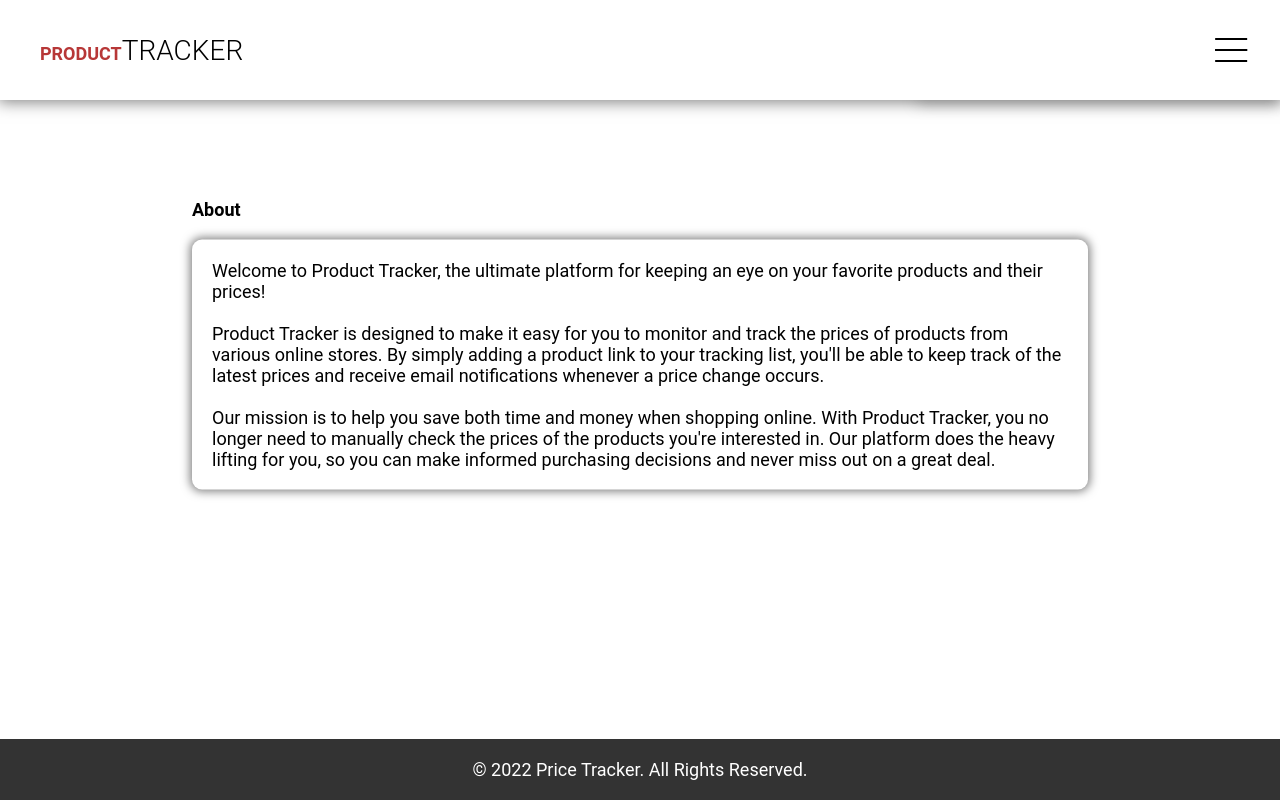
After one commit to Hillgo123/Product-Tracker, a Django app: page /about/ in a window 1280 px wide. The commit adds this page. Run offline with Django 4.2, Linux system fonts and the light colour scheme.

Commit message:
contact form and about page

```diff
--- a/producttracker/main/forms.py
+++ b/producttracker/main/forms.py
@@ -58,3 +58,8 @@ class PasswordChangeForm(SetPasswordForm):
             ('new_password1', self.fields['new_password1']),
             ('new_password2', self.fields['new_password2']),
         ])
+
+class ContactForm(forms.Form):
+    name = forms.CharField(max_length=100)
+    subject = forms.CharField(max_length=200)
+    message = forms.CharField(widget=forms.Textarea)
--- a/producttracker/main/static/css/style.css
+++ b/producttracker/main/static/css/style.css
@@ -402,3 +402,11 @@ footer {
 #sign-out {
     margin: 5vh 0;
 }
+
+/* About */
+
+.about {
+    position: relative;
+    top: 30vh;
+    transform: translateY(-50%);
+}
--- /dev/null
+++ b/producttracker/main/templates/main/about.html
@@ -0,0 +1,29 @@
+{% extends 'main/base.html' %}
+{% load custom_filters %}
+{% block title %}
+Home
+{% endblock %}
+{% block content %}
+
+<div class="about">
+    <h2>About</h2>
+    <div class="card">
+        <p>Welcome to Product Tracker, the ultimate platform for keeping an eye on your favorite products and their
+            prices!
+            <br>
+            <br>
+            Product Tracker is designed to make it easy for you to monitor and track the prices of products from various
+            online stores. By simply adding a product link to your tracking list, you'll be able to keep track of the
+            latest
+            prices and receive email notifications whenever a price change occurs.
+            <br>
+            <br>
+            Our mission is to help you save both time and money when shopping online. With Product Tracker, you no
+            longer
+            need to manually check the prices of the products you're interested in. Our platform does the heavy lifting
+            for
+            you, so you can make informed purchasing decisions and never miss out on a great deal.
+        </p>
+    </div>
+</div>
+{% endblock %}
--- a/producttracker/main/templates/main/base.html
+++ b/producttracker/main/templates/main/base.html
@@ -46,12 +46,12 @@
         </div>
         <div class="rela-block drop-down-container">
             <div class="drop-down-item">
-                <button onclick="update_site_location('pages/about.html')">About</button>
+                <button onclick="update_site_location('/about')">About</button>
             </div>
         </div>
         <div class="rela-block drop-down-container">
             <div class="drop-down-item">
-                <button onclick="update_site_location('pages/contact.html')">Contact</button>
+                <button onclick="update_site_location('/contact')">Contact</button>
             </div>
         </div>
         <div class="rela-block drop-down-container">
--- a/producttracker/main/urls.py
+++ b/producttracker/main/urls.py
@@ -10,4 +10,7 @@ urlpatterns = [
     path('user_profile/<str:username>/', views.user_profile, name='user_profile'),
     path('edit_product/<int:product_id>/', views.edit_product, name='edit_product'),
     path('edit_profile/', views.edit_profile, name='edit_profile'),
+    path('about/', views.about, name='about'),
+    path('contact/', views.contact, name='contact'),
+    path('contact_success/', views.contact_success, name='contact_success'),
 ]
--- a/producttracker/main/views.py
+++ b/producttracker/main/views.py
@@ -1,13 +1,17 @@
 from django.http import HttpResponseRedirect
 from django.shortcuts import get_object_or_404, render, redirect
-from .forms import SignUpForm, ProductForm, UserChangeForm, PasswordChangeForm
+from .forms import ContactForm, SignUpForm, ProductForm, UserChangeForm, PasswordChangeForm
 from django.contrib.auth import login, authenticate, logout
 from django.contrib.auth.decorators import login_required
 from .models import Product, ProductTracking
 from .product_price import get_price, update_price
 from django.contrib.auth.models import User
-from urllib.parse import urlparse, urlunparse
+from django.core.mail import send_mail
+from django.conf import settings
 from django.urls import reverse
+import os
+from dotenv import load_dotenv
+load_dotenv()
 
 # Create your views here.
 
@@ -144,3 +148,30 @@ def edit_profile(request: object):
 
 
     return render(request, 'main/edit_profile.html', context)
+
+def about(request: object):
+    return render(request, 'main/about.html')
+
+@login_required(login_url='/login')
+def contact(request):
+    if request.method == 'POST':
+        form = ContactForm(request.POST)
+        if form.is_valid():
+            subject = form.cleaned_data['subject']
+            message = f"Message from {form.cleaned_data['name']}):\n\n{form.cleaned_data['message']}"
+            send_mail(
+                subject,
+                message,
+                settings.EMAIL_HOST_USER,
+                [request.user.email],
+                fail_silently=False
+            )
+            print(request.user.email)
+            return HttpResponseRedirect(reverse('contact_success'))
+    else:
+        form = ContactForm()
+
+    return render(request, 'main/contact.html', {'form': form})
+
+def contact_success(request):
+    return render(request, 'main/contact_success.html')
```
Also changed, not shown: producttracker/main/templates/main/contact.html (added, +14 -0 lines), producttracker/main/templates/main/contact_success.html (added, +10 -0 lines).
